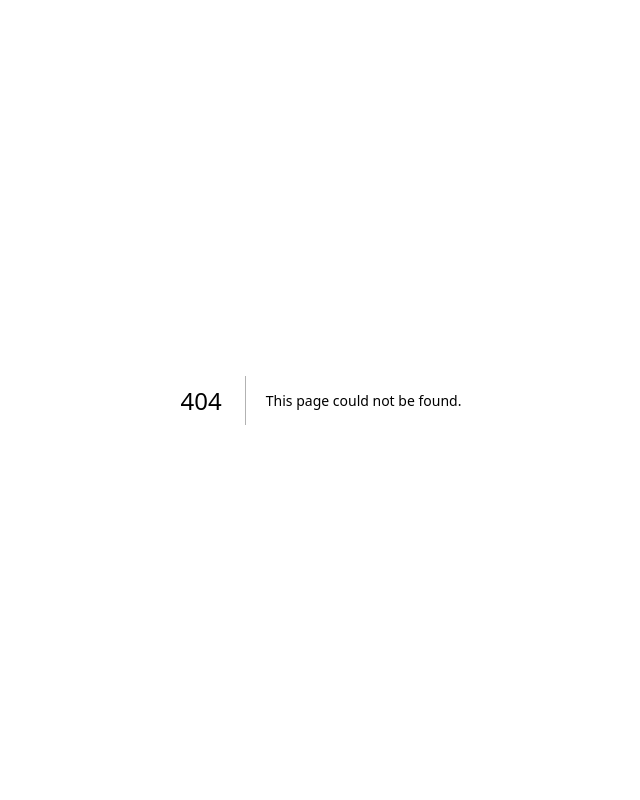
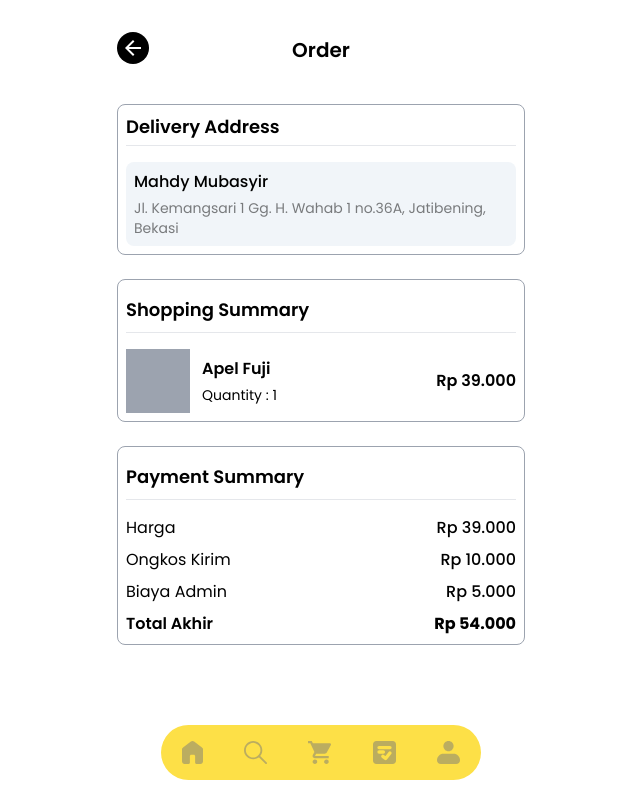
Before and after one commit to mubasyir19/TokoKu-Web, a Next.js app: page /order in a window 1280 px wide. Before the commit this address had no page. Shown: the whole page, without its empty margins (319-959 px from the left). Built offline with nearby package versions, Linux system fonts and the light colour scheme.

Commit message:
add: checkout order page

```diff
--- /dev/null
+++ b/src/app/(menu)/order/page.jsx
@@ -0,0 +1,78 @@
+"use client";
+
+import Image from "next/image";
+import { useRouter } from "next/navigation";
+import React from "react";
+
+export default function OrderPage() {
+  const route = useRouter();
+  return (
+    <div className="relative p-5">
+      <button
+        onClick={() => route.back()}
+        className="absolute left-5 top-8 rounded-full bg-black p-2"
+      >
+        <Image
+          src="/icons/arrow-left.svg"
+          width={20}
+          height={20}
+          alt="arrow"
+          className="h-4 w-4"
+        />
+      </button>
+      <div className="py-4 text-center">
+        <div className="text-xl font-semibold capitalize">Order</div>
+      </div>
+      <div className="mt-6 rounded-lg border border-gray-400 p-2">
+        <p className="text-lg font-semibold text-black">Delivery Address</p>
+        <hr className="my-1 bg-gray-500" />
+        <div className="mt-4 rounded-lg bg-slate-100 p-2">
+          <p className="text-base font-medium text-black">Mahdy Mubasyir</p>
+          <p className="mt-1 text-sm text-black text-opacity-50">
+            Jl. Kemangsari 1 Gg. H. Wahab 1 no.36A, Jatibening, Bekasi
+          </p>
+        </div>
+      </div>
+      <div className="mt-6 rounded-lg border border-gray-400 p-2">
+        <p className="my-2 text-lg font-semibold text-black">
+          Shopping Summary
+        </p>
+        <hr className="my-1 bg-gray-500" />
+        <div className="mt-4">
+          <div className="flex items-center justify-between">
+            <div className="flex items-center gap-3">
+              <div className="size-16 bg-gray-400"></div>
+              <div className="">
+                <p className="text-base font-semibold text-black">Apel Fuji</p>
+                <p className="mt-1 text-sm text-black">Quantity : 1</p>
+              </div>
+            </div>
+            <p className="text-base font-semibold text-black">Rp 39.000</p>
+          </div>
+        </div>
+      </div>
+      <div className="mt-6 rounded-lg border border-gray-400 p-2">
+        <p className="my-2 text-lg font-semibold text-black">Payment Summary</p>
+        <hr className="my-1 bg-gray-500" />
+        <div className="mt-4">
+          <div className="mt-2 flex items-center justify-between">
+            <p className="text-base text-black">Harga</p>
+            <p className="text-base font-medium text-black">Rp 39.000</p>
+          </div>
+          <div className="mt-2 flex items-center justify-between">
+            <p className="text-base text-black">Ongkos Kirim</p>
+            <p className="text-base font-medium text-black">Rp 10.000</p>
+          </div>
+          <div className="mt-2 flex items-center justify-between">
+            <p className="text-base text-black">Biaya Admin</p>
+            <p className="text-base font-medium text-black">Rp 5.000</p>
+          </div>
+          <div className="mt-2 flex items-center justify-between">
+            <p className="text-base font-semibold text-black">Total Akhir</p>
+            <p className="text-base font-bold text-black">Rp 54.000</p>
+          </div>
+        </div>
+      </div>
+    </div>
+  );
+}
```
